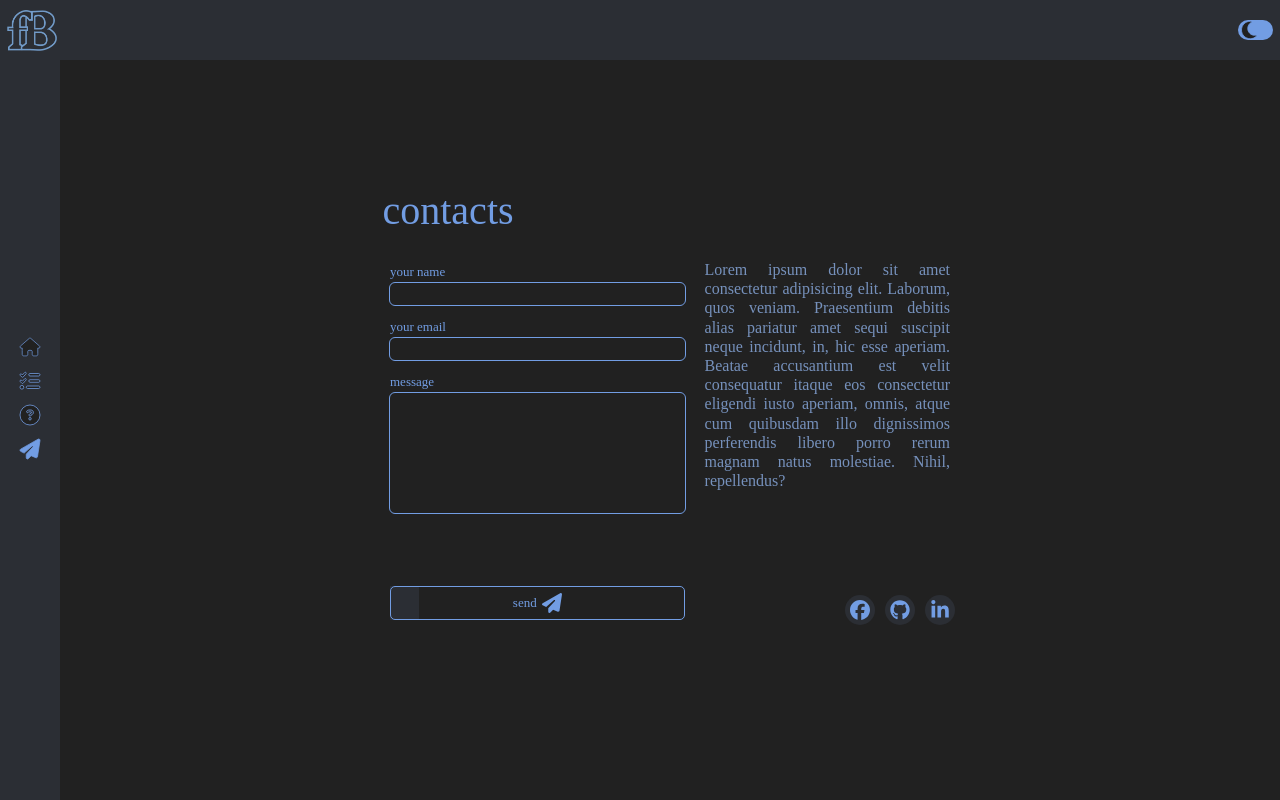
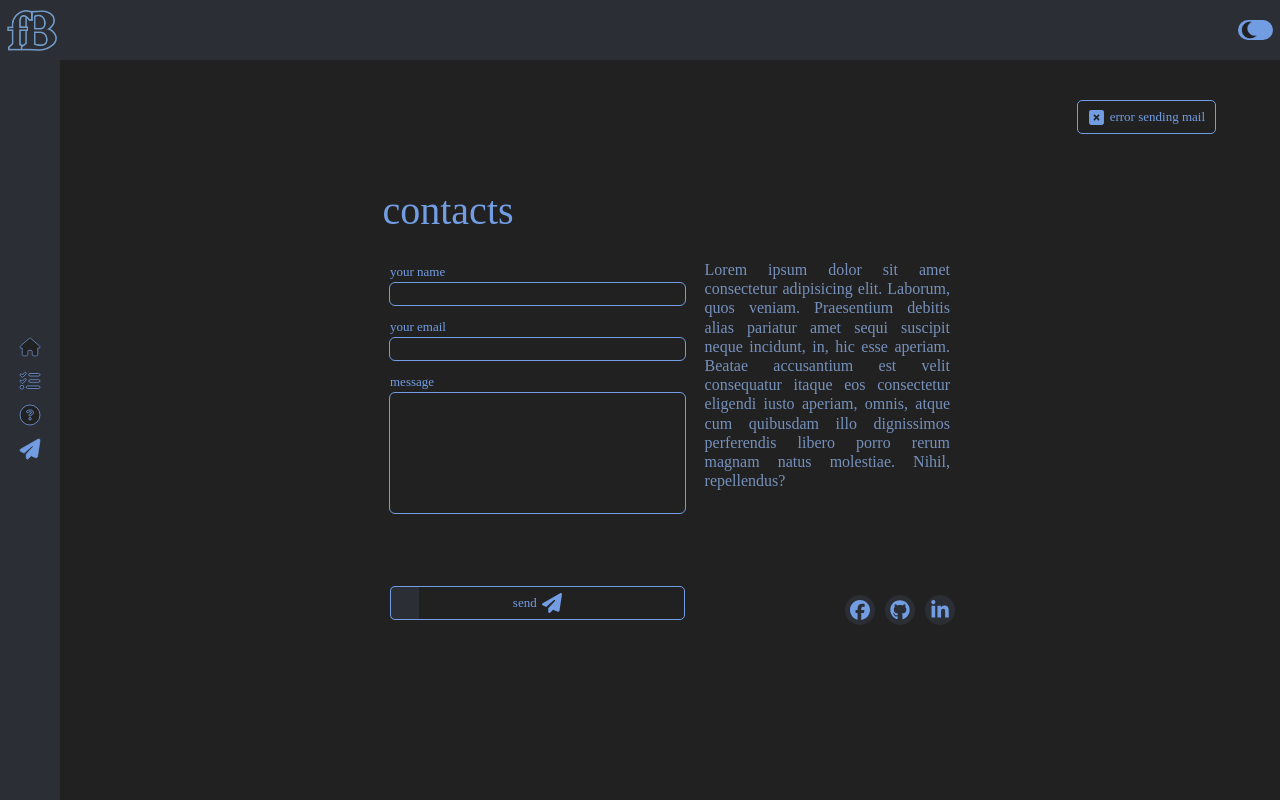
Before and after one commit to frankbejo/frankbejo-portfolio, a React (Create React App) app: page /contacts in a window 1280 px wide. Built offline with nearby package versions, Linux system fonts and the light colour scheme; a web font is replaced by a local one.

Commit message:
new commit

```diff
--- a/src/Theme.js
+++ b/src/Theme.js
@@ -688,32 +688,40 @@ export const StyledContacts = styled.div`
         color: ${(props) => props.theme.fontColor};
     }
 
-    #isSent{
+    #isSent > *{
         display: flex;
         justify-content: center;
         align-items: center;
         gap: 5px;
         position: fixed;
         padding: 5px 10px;
-        border-radius: -5px;
+        border-radius: 5px;
         border: 1px solid ${(props) => props.theme.fontColor};
         z-index: 100;
         right: 0;
         margin-right: -200px;
         margin-top: -60px;
-        background-color: ${(props) => props.theme.componenctBack};
-        font-size: 10px;
+        background-color: ${(props) => props.theme.backgroundColor};
+        font-size: 13px;
         color: ${(props) => props.theme.fontColor};
         transition: margin 300ms ease-in-out;
     }
 
+    #isSent span{
+        font-family: serif;
+    }
+
     #isSent svg{
-        width: 20px;
-        height: 20px;
+        width: 17px;
+        height: 17px;
         color: ${(props) => props.theme.fontColor};
     }
 
-    #isSent.sent{
+    #isSent.errorsending .errorsending{
+        margin-right: 5%;
+    }
+
+    #isSent.sent .sent{
         margin-right: 5%;
     }
 
--- a/src/pages/Contacts.js
+++ b/src/pages/Contacts.js
@@ -5,11 +5,11 @@ import {faPaperPlane, faCheckSquare, faTimesSquare} from '@fortawesome/free-soli
 import {motion} from 'framer-motion';
 import { FontAwesomeIcon } from "@fortawesome/react-fontawesome";
 import ContactInputs from "../components/ContactInputs";
-import emailjs from '@emailjs/browser';
+// import emailjs from '@emailjs/browser';
 
 const Contacts = () => {
     const form = useRef();
-    const [isSent, setIsSent] = useState("");
+    const [isSent, setIsSent] = useState("errorsending");
     const [values, setValues] = useState({
         name: "",
         email: "",
@@ -23,6 +23,7 @@ const Contacts = () => {
             type: "text",
             placeholder: "name",
             errorMessage: "enter a valid email",
+            pattern: "[^0-9@#!^&({})=+-]*",
             label:"your name"
         },
         {
@@ -38,8 +39,9 @@ const Contacts = () => {
     const IsSentTimer = () => {
         setTimeout( () => {
             setIsSent("")
-        }, 2000)
+        }, 5000)
     }
+
 
 
     const sendEmail = (e) => {
@@ -48,19 +50,30 @@ const Contacts = () => {
     // emailjs.sendForm('service_xbf8nh5', 'template_uo9jjlf', form.current, 'NqV1pveVGlyH5A_os')
     //     .then((result) => {
     //         setIsSent("sent")
-    //         IsSentTimer()
-    //         console.log(isSent)
+    //          IsSentTimer()
+    //          setValues({
+    //          name: "",
+    //          email: "",
+    //          message: ""
+    // })
     //     }, (error) => {
     //         setIsSent("errorsending")
     //         IsSentTimer()
     //         console.log(isSent)
     //     });
+
             setIsSent("sent")
             IsSentTimer()
     };
 
     const OnChangeValue = (e) => {
         setValues({...values, [e.target.name]: e.target.value})
+        console.log(values)
+    }
+
+    const MessageChecker = (e) => {
+        setValues({...values, message: e.target.value})
+        values.message.length <= 30 ? console.log("yes"):console.log("not")
     }
 
     return(
@@ -71,17 +84,14 @@ const Contacts = () => {
             animate={{opacity: 1}}
             exit={{opacity: 0}}>
                 <div id="isSent" className={isSent}>
-                    {isSent == "sent" ?
-                    <>
+                    <div className="sent">
                         <FontAwesomeIcon icon={faCheckSquare} />
                         <span>email sent</span>
-                    </>
-                    :
-                    <>
+                    </div>
+                    <div className="errorsending">
                         <FontAwesomeIcon icon={faTimesSquare} />
                         <span>error sending mail</span>
-                    </>
-                    }
+                    </div>
                 </div>
                 <div className="contact-form-container">
                 <div className="title-page">
@@ -98,12 +108,12 @@ const Contacts = () => {
                                 }
                                 <label htmlFor="message">message</label>
                                 <br />
-                                <textarea name="message" id="message" spellCheck="false" value={values.message} onChange={(e) => setValues({...values, message: e.target.value})} required/>
+                                <textarea name="message" id="message" spellCheck="false" value={values.message} onChange={MessageChecker} required/>
                                 </div>
 
                             <div className="button-container">
 
-                                <button type="submit" id="submit">
+                                <button type="submit" id="submit" onClick={() => {console.log(values)}}>
                                     send <FontAwesomeIcon icon={faPaperPlane} />
                                     <div className="button-backdrop"></div>
                                 </button>
```
Lines whose indentation alone changed are shown as unchanged.
